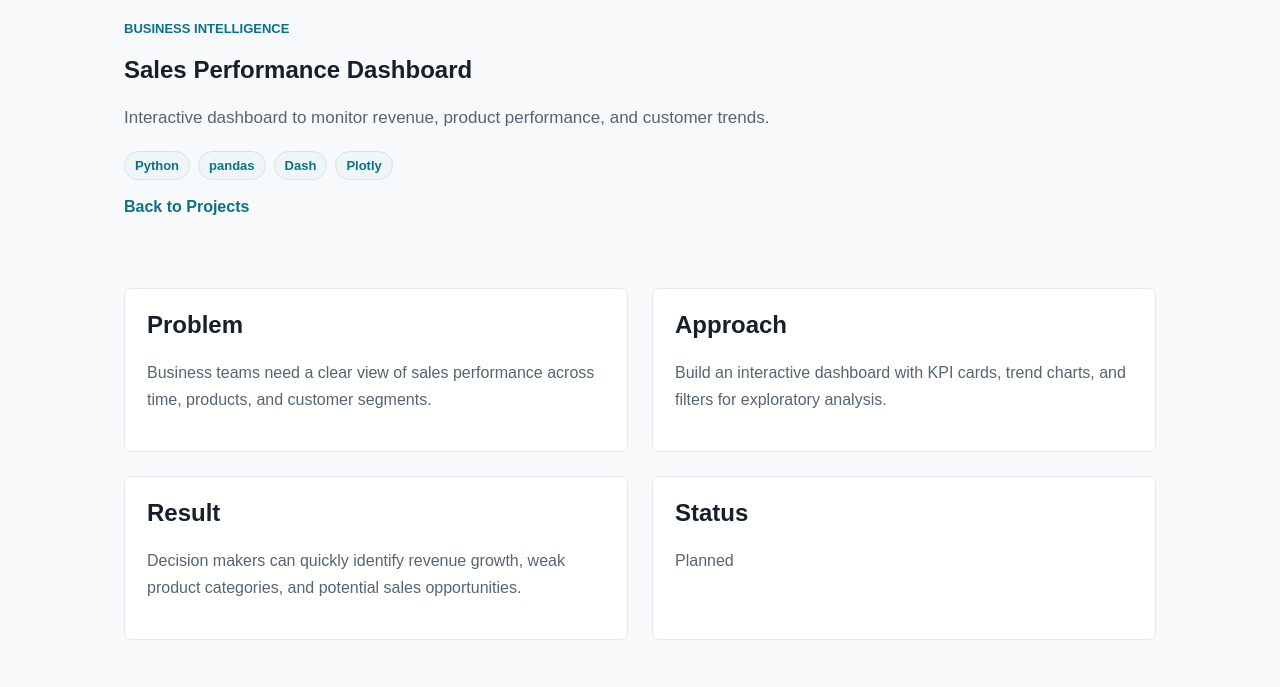
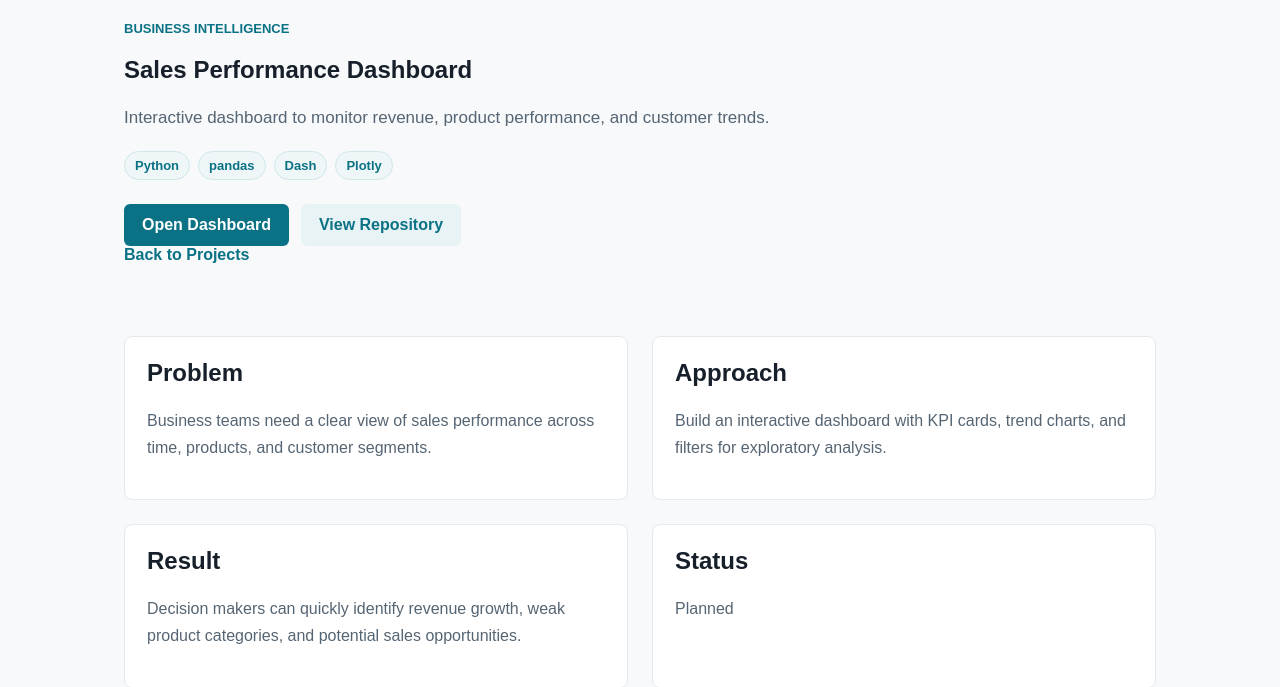
Before and after one commit to mtijan/data-science-portfolio, a Django app: page /projects/sales-dashboard/ in a window 1280 px wide. Shown: the part 139-826 px from the top of the page. Run offline with Django 5.2, Linux system fonts and the light colour scheme.

Commit message:
Link sales dashboard from portfolio

```diff
--- a/portfolio/templates/portfolio/project_detail.html
+++ b/portfolio/templates/portfolio/project_detail.html
@@ -10,6 +10,20 @@
         {% for tool in project.tools %}
         <span>{{ tool }}</span>
         {% endfor %}
+    </div>
+
+    <div class="project-actions">
+        {% if project.demo_url and project.demo_url != "#" %}
+        <a href="{{ project.demo_url }}" class="btn primary" target="_blank">
+            Open Dashboard
+        </a>
+        {% endif %}
+
+        {% if project.repo_url %}
+        <a href="{{ project.repo_url }}" class="btn secondary" target="_blank">
+            View Repository
+        </a>
+        {% endif %}
     </div>
 
     <a href="{% url 'projects' %}" class="text-link">Back to Projects</a>
--- a/portfolio/views.py
+++ b/portfolio/views.py
@@ -13,6 +13,8 @@ PROJECTS = [
         "approach": "Build an interactive dashboard with KPI cards, trend charts, and filters for exploratory analysis.",
         "result": "Decision makers can quickly identify revenue growth, weak product categories, and potential sales opportunities.",
         "status": "Planned",
+        "demo_url": "http://127.0.0.1:8050/",
+        "repo_url": "https://github.com/mtijan/data-science-portfolio",
     },
     {
         "slug": "churn-prediction",
@@ -24,6 +26,8 @@ PROJECTS = [
         "approach": "Train a classification model using customer behavior data and expose predictions through an API.",
         "result": "The model helps prioritize retention campaigns for customers with the highest churn probability.",
         "status": "Planned",
+        "demo_url": "#",
+        "repo_url": "https://github.com/mtijan/data-science-portfolio",
     },
     {
         "slug": "ai-document-assistant",
@@ -35,6 +39,8 @@ PROJECTS = [
         "approach": "Use embeddings and retrieval augmented generation to answer questions from uploaded documents.",
         "result": "Users can ask natural language questions and receive grounded answers from source documents.",
         "status": "Planned",
+        "demo_url": "#",
+        "repo_url": "https://github.com/mtijan/data-science-portfolio",
     },
 ]
 
--- a/static/css/style.css
+++ b/static/css/style.css
@@ -219,6 +219,13 @@ body {
     line-height: 1.7;
 }
 
+.project-actions {
+    display: flex;
+    gap: 12px;
+    margin-top: 24px;
+    flex-wrap: wrap;
+}
+
 @media (max-width: 760px) {
     .project-detail {
         grid-template-columns: 1fr;
```
